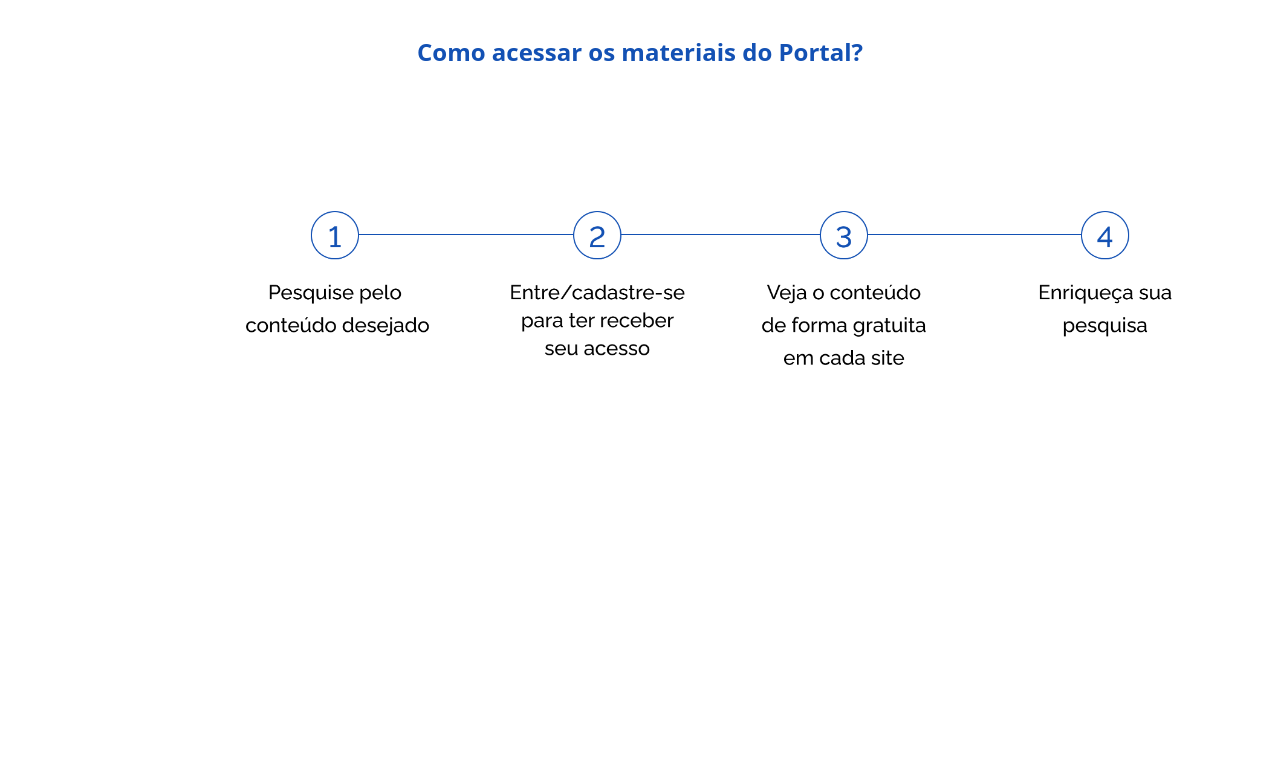
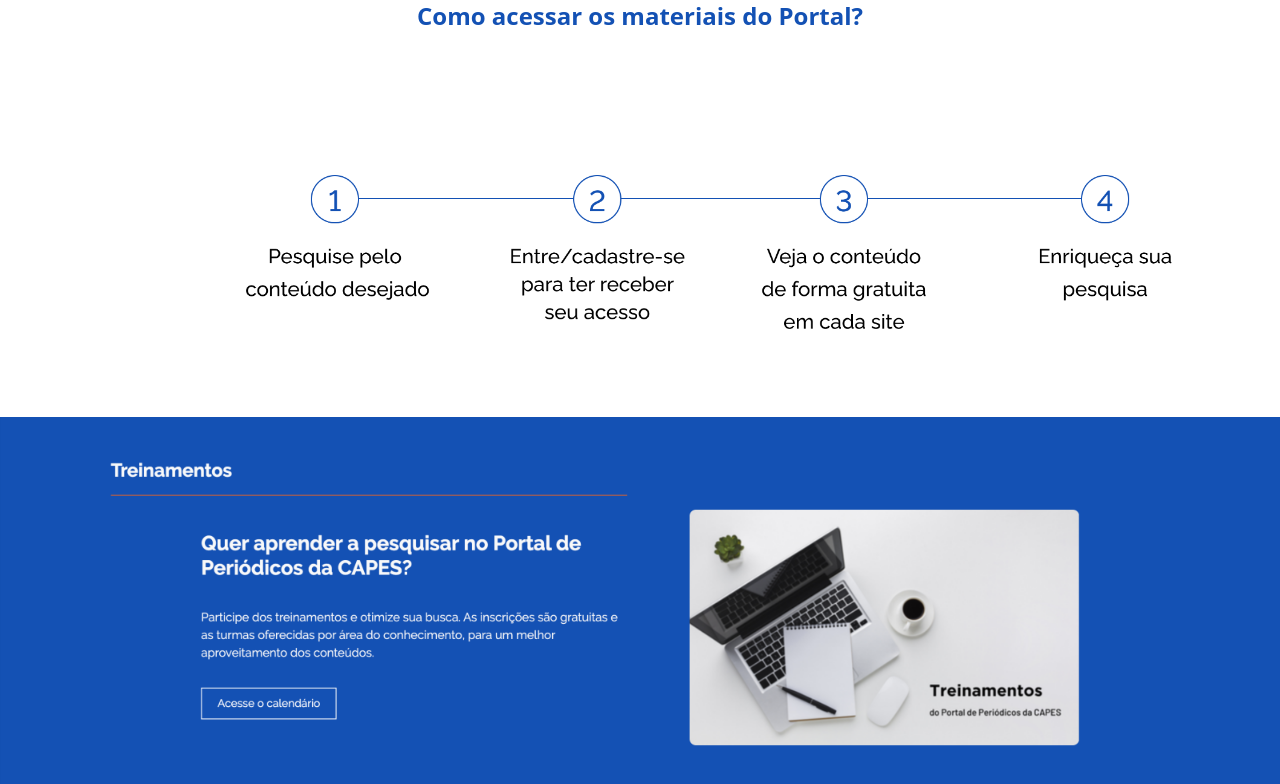
Before and after one commit to fernandesbarreto/capes-hacka, a React (Create React App) app in the folder capes/: page /home in a window 1280 px wide. Shown: the part 528-1312 px from the top of the page. Before the commit the page ends 957 px from the top, so only its background shows below. Built offline with nearby package versions, Linux system fonts and the light colour scheme; a web font is replaced by a local one.

Commit message:
CHORE: training section

```diff
--- a/capes/src/pages/Home.js
+++ b/capes/src/pages/Home.js
@@ -2,6 +2,7 @@
 import SearchBar from "../components/SearchBar";
 import woman from "../assets/mulher.png";
 import progress from "../assets/progress.png";
+import trainings from "../assets/Treinamentos.png";
 
 const TelaPortalCAPES = () => {
   return (
@@ -54,6 +55,7 @@
           />
         </div>
       </div>
+      <img src={trainings} alt="Training" style={styles.trainings} />
     </div>
   );
 };
@@ -73,6 +75,7 @@
   main: {
     padding: "40px 20px",
     textAlign: "center",
+    margin: "24px",
   },
   searchBar: {
     display: "flex",
@@ -122,11 +125,17 @@
     width: "120%",
     marginTop: "48px",
   },
+  trainings: {
+    width: "100vw",
+    height: "auto",
+    display: "block",
+    marginTop: "48px",
+    padding: 0,
+  },
   container: {
     position: "relative",
     textAlign: "center",
     color: "white",
-    margin: "24px",
   },
   image: {
     width: "100%",
```
Also changed, not shown: capes/src/assets/Treinamentos.png (added).
